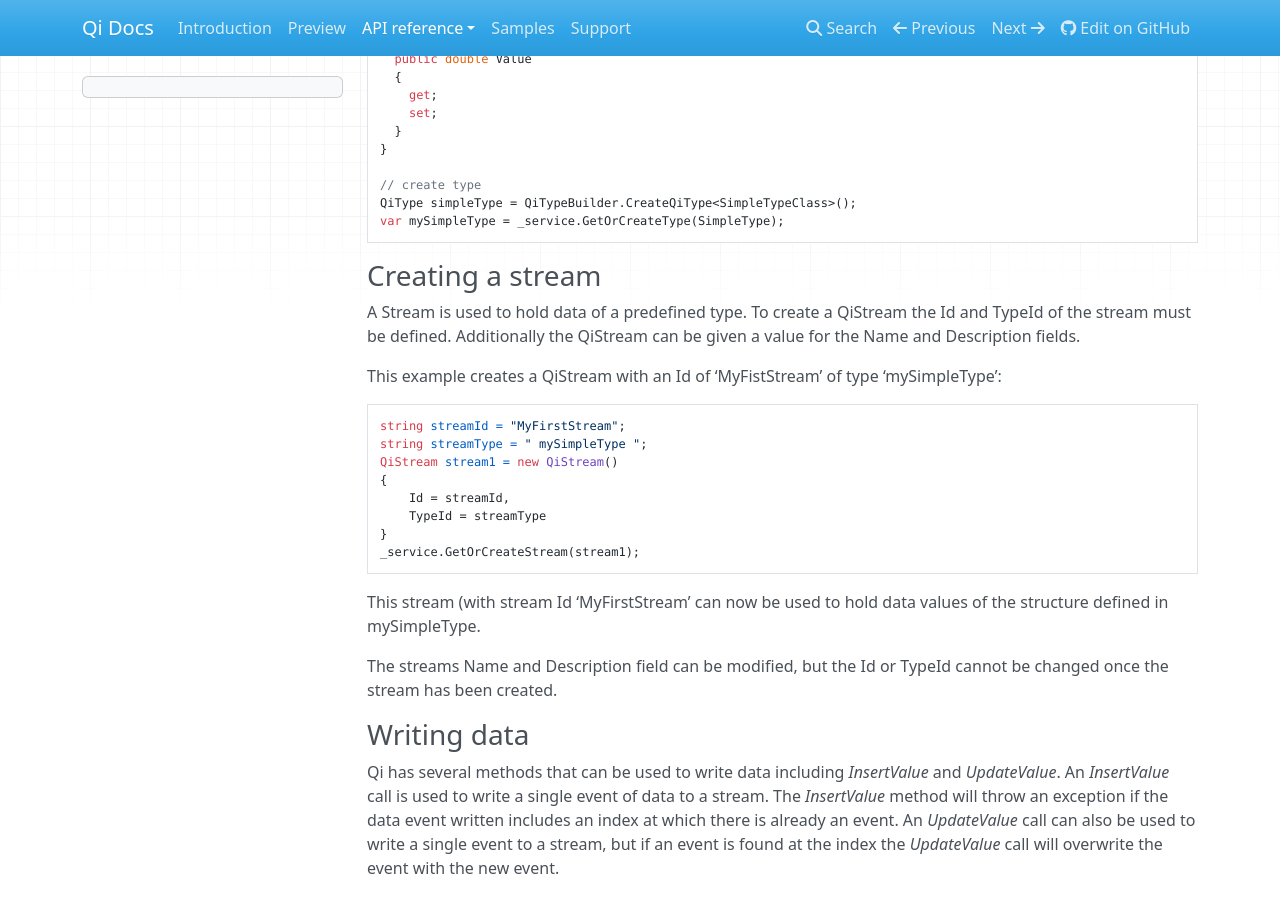
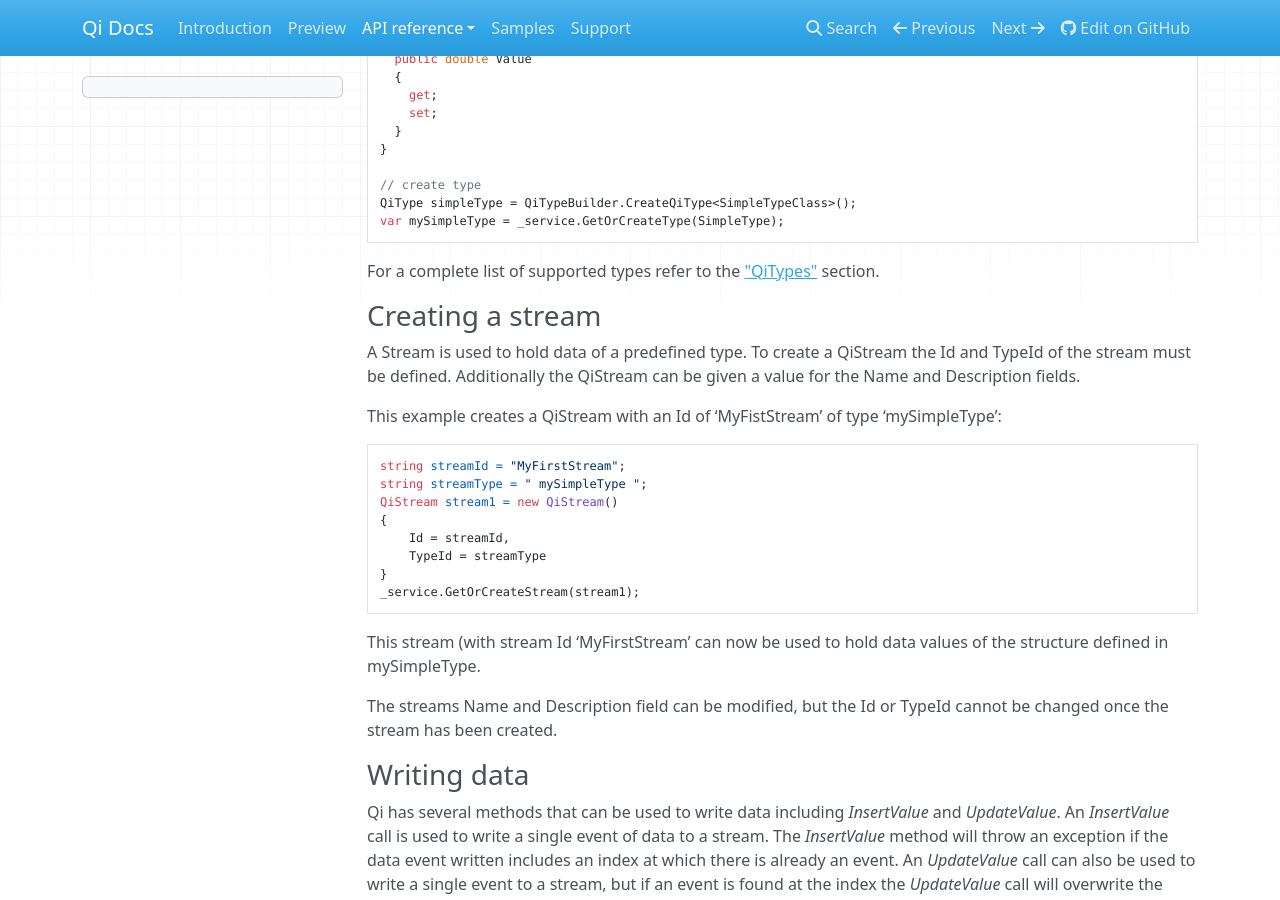
Before and after one commit to ssuryanarayanan/Qi-Docs, an MkDocs documentation site: the page built from docs/Overview.md, in a window 1280 px wide and 900 px high, scrolled down 727 px. Built offline with MkDocs 1.6.1, drawn with Linux system fonts in a browser that asks for light colours; nearby versions of some CDN libraries; old or Windows-style settings are respelled for this version of MkDocs.

Commit message:
Update Overview.md

````diff
--- a/docs/Overview.md
+++ b/docs/Overview.md
@@ -34,6 +34,7 @@
 QiType simpleType = QiTypeBuilder.CreateQiType<SimpleTypeClass>();
 var mySimpleType = _service.GetOrCreateType(SimpleType);
 ```
+For a complete list of supported types refer to the ["QiTypes"](https://qi-docs.readthedocs.org/en/latest/QiTypes/) section.
 
 ###Creating a stream
 A Stream is used to hold data of a predefined type.
````
